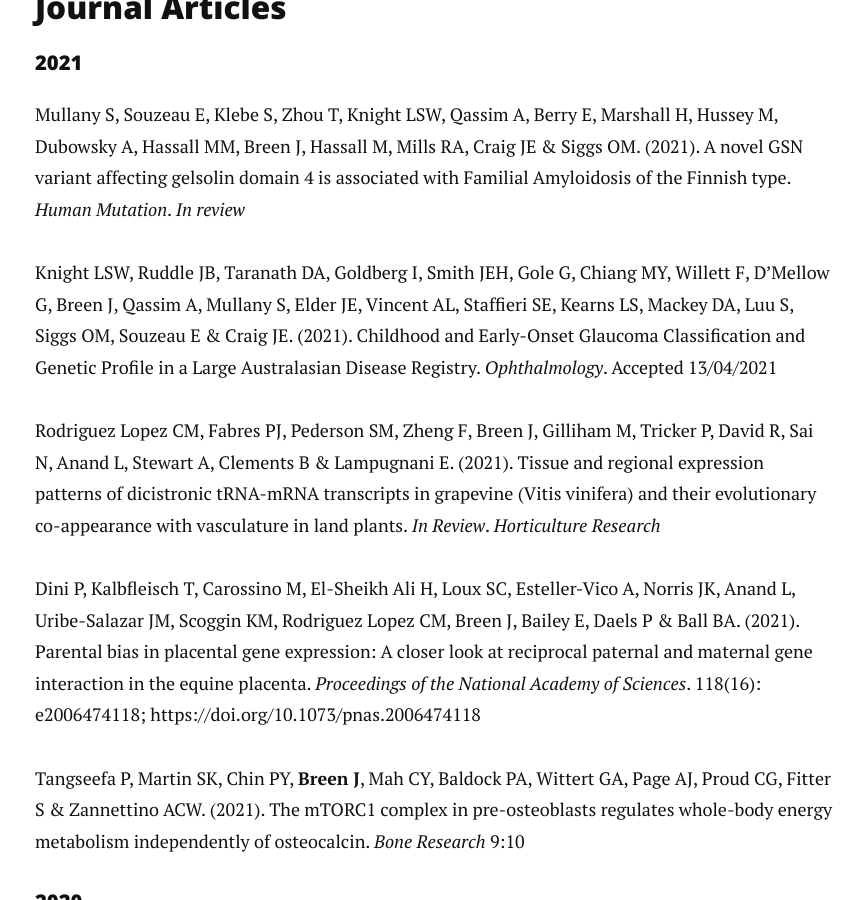
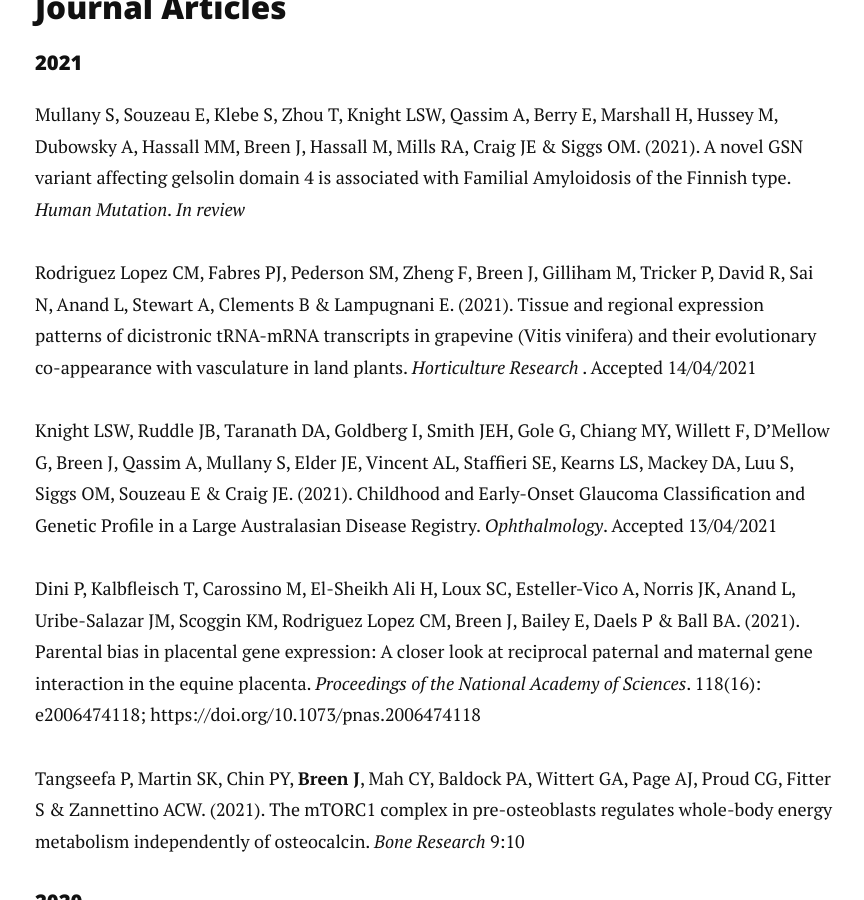
Before and after one commit to jimmybgammyknee/jimmybgammyknee.github.io, a Jekyll site: the page built from cv.md, in a window 1280 px wide and 900 px high, scrolled down 3034 px. Shown: the whole window, without its empty margins (205-1069 px from the left). Built offline with Jekyll 4.4.1, drawn with Linux system fonts in a browser that asks for light colours; nearby versions of some CDN libraries.

Commit message:
new accepted date

```diff
--- a/cv.md
+++ b/cv.md
@@ -90,9 +90,9 @@
 
 Mullany S, Souzeau E, Klebe S, Zhou T, Knight LSW, Qassim A, Berry E, Marshall H, Hussey M, Dubowsky A, Hassall MM, Breen J, Hassall M, Mills RA, Craig JE & Siggs OM. (2021). A novel GSN variant affecting gelsolin domain 4 is associated with Familial Amyloidosis of the Finnish type. _Human Mutation_. _In review_
 
+Rodriguez Lopez CM, Fabres PJ, Pederson SM, Zheng F, Breen J, Gilliham M, Tricker P, David R, Sai N, Anand L, Stewart A, Clements B & Lampugnani E. (2021). Tissue and regional expression patterns of dicistronic tRNA-mRNA transcripts in grapevine (Vitis vinifera) and their evolutionary co-appearance with vasculature in land plants. _Horticulture Research_ . Accepted 14/04/2021
+
 Knight LSW, Ruddle JB, Taranath DA, Goldberg I, Smith JEH, Gole G, Chiang MY, Willett F, D’Mellow G, Breen J, Qassim A, Mullany S, Elder JE, Vincent AL, Staffieri SE, Kearns LS, Mackey DA, Luu S, Siggs OM, Souzeau E & Craig JE. (2021). Childhood and Early-Onset Glaucoma Classification and Genetic Profile in a Large Australasian Disease Registry. _Ophthalmology_. Accepted 13/04/2021
-
-Rodriguez Lopez CM, Fabres PJ, Pederson SM, Zheng F, Breen J, Gilliham M, Tricker P, David R, Sai N, Anand L, Stewart A, Clements B & Lampugnani E. (2021). Tissue and regional expression patterns of dicistronic tRNA-mRNA transcripts in grapevine (Vitis vinifera) and their evolutionary co-appearance with vasculature in land plants. *In Review*. _Horticulture Research_
 
 Dini P, Kalbfleisch T, Carossino M, El-Sheikh Ali H, Loux SC, Esteller-Vico A, Norris JK, Anand L, Uribe-Salazar JM, Scoggin KM, Rodriguez Lopez CM, Breen J, Bailey E, Daels P & Ball BA. (2021). Parental bias in placental gene expression: A closer look at reciprocal paternal and maternal gene interaction in the equine placenta.  *Proceedings of the National Academy of Sciences*. 118(16): e2006474118; https://doi.org/10.1073/pnas.2006474118
 
```
